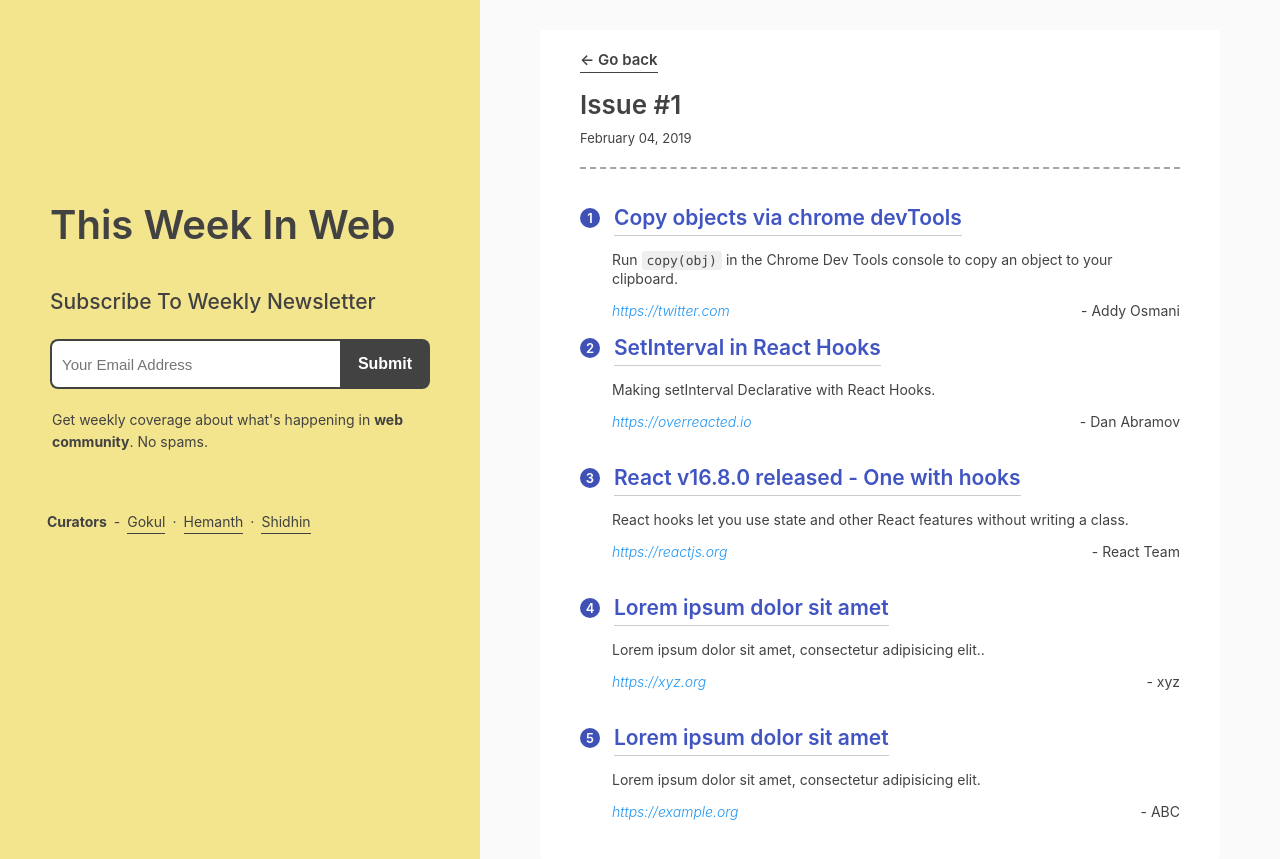
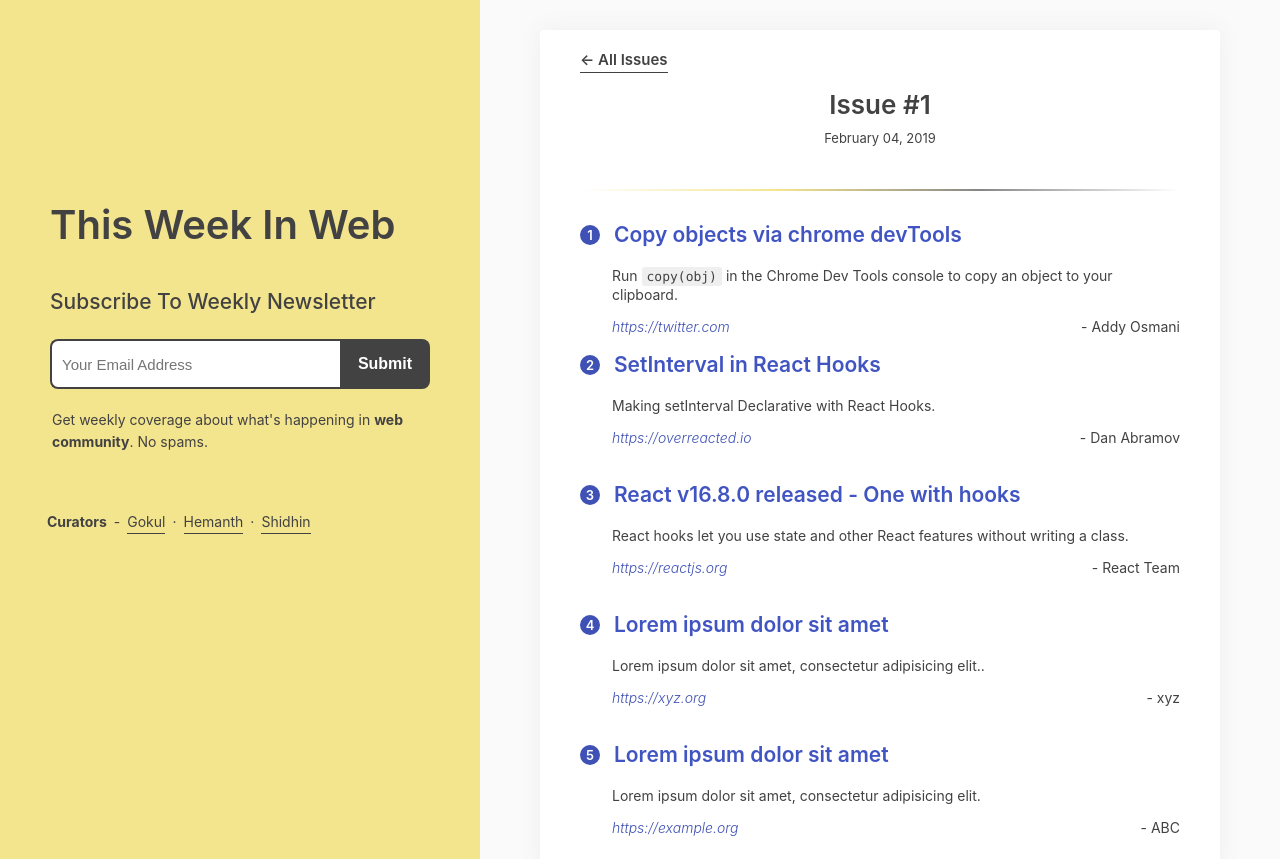
Before and after one commit to code-kotis/this-week-in-web, a Gatsby site: page /issues/2019/feb/1 in a window 1280 px wide. Shown: the top 859 px of the page. Built offline with nearby package versions, Linux system fonts and the light colour scheme; Gatsby itself is replaced by a stand-in of ours.

Commit message:
UI updates

```diff
--- a/src/styles/issue.scss
+++ b/src/styles/issue.scss
@@ -4,6 +4,7 @@
   background-color: $color-white;
   padding: 20px 40px;
   border-radius: 4px;
+  box-shadow: 0 0 25px $color-very-light-grey;
 
   &__preview-back {
     font-size: 15px;
@@ -15,8 +16,8 @@
     flex-direction: column;
     margin-top: 10px;
     padding: 10px 0;
-    border-bottom: $border-dotted;
     margin-bottom: 20px;
+    align-items: center;
 
     h2 {
       margin-bottom: 10px;
@@ -33,9 +34,9 @@
     padding: 16px 0 20px;
     margin-bottom: 30px;
 
-    & > a {
+    &>a {
       text-decoration: none;
-      border-bottom: 1px solid #ccc;
+      border-bottom: none;
       padding-bottom: 5px;
       display: inline-block;
       margin-bottom: 15px;
@@ -86,7 +87,7 @@
     margin-left: 32px;
 
     a {
-      color: $color-light-blue;
+      color: $color-light-violet;
       font-style: italic;
       font-weight: 300;
       border: none;
@@ -98,3 +99,16 @@
     }
   }
 }
+
+.line {
+  margin: 15px 0;
+  border-width: 2px;
+  font-weight: lighter;
+  border-image: linear-gradient(to right, rgba(0, 0, 0, 0),
+    #f3e48e,
+    #868686,
+    rgba(0, 0, 0, 0)) 100% 1;
+  border-style: solid;
+  border-top: none;
+  min-height: 1px;
+}
--- a/src/styles/variables.scss
+++ b/src/styles/variables.scss
@@ -10,15 +10,26 @@ $color-light-grey: #FAFAFA;
 $color-very-light-grey: #efefef;
 $color-light-blue: #2196F3;
 $color-dark-violet: #3f51b5;
+$color-blue: #357ae8;
 $color-violet: #4054c2;
+$color-light-violet: #3f51b5;
 
 // Background
 $color-bg-primary: #f3e48e;
 $color-dark-bg-primary: #f4e588;
 
 /* Fonts */
-$font-family: -apple-system, BlinkMacSystemFont, Helvetica, sans-serif;
-$font-family-code: 'SF Mono', 'Monaco', 'Inconsolata', 'Fira Mono', 'Droid Sans Mono', 'Source Code Pro', monospace;
+$font-family: -apple-system,
+BlinkMacSystemFont,
+Helvetica,
+sans-serif;
+$font-family-code: 'SF Mono',
+'Monaco',
+'Inconsolata',
+'Fira Mono',
+'Droid Sans Mono',
+'Source Code Pro',
+monospace;
 
 $font-weight-light: 300;
 $font-weight-normal: 400;
--- a/src/templates/issueTemplate.js
+++ b/src/templates/issueTemplate.js
@@ -15,13 +15,13 @@ export default function Template({ data }) {
       <ContentRight>
         <div className="issue">
           <Link to="/" className="issue__preview-back">
-            ← Go back
+            ← All Issues
           </Link>
           <div className="issue__preview-info">
             <h2 className="title">{frontmatter.title}</h2>
             <time>{frontmatter.date}</time>
-            <p></p>
           </div>
+          <h2 className="line" />
           <div
             className="issue__preview-content"
             dangerouslySetInnerHTML={{ __html: html }}
```
